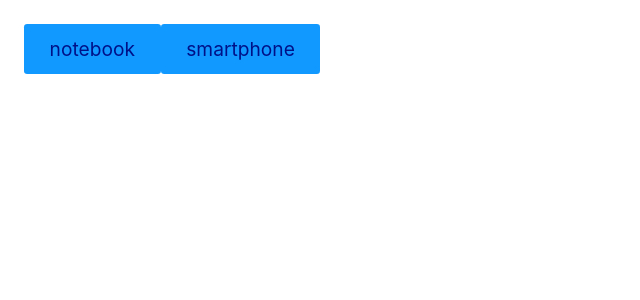
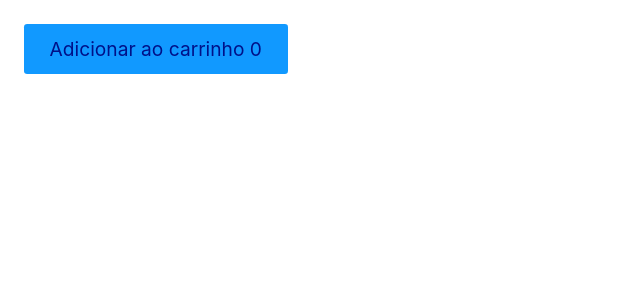
Before and after one commit to ArthurDetomi/React-Origamid, a React (Create React App) app in the folder modulo03-hooks/states/: page / in a window 1280 px wide. Shown: the top 300 px of the page, without its empty margins (0-640 px from the left). Built offline with nearby package versions, Linux system fonts and the light colour scheme.

Commit message:
useRef() aula 2 Hooks

```diff
--- a/modulo03-hooks/states/src/App.js
+++ b/modulo03-hooks/states/src/App.js
@@ -1,9 +1,8 @@
-import ExercicioEffect from "./components/effect/exercicio/ExercicioEffect";
-
+import UseRefAula2 from "./components/useRef/UseRefAula2";
 function App() {
   return (
     <div>
-      <ExercicioEffect />
+      <UseRefAula2 />
     </div>
   );
 }
--- /dev/null
+++ b/modulo03-hooks/states/src/components/useRef/UseRefAula2.jsx
@@ -0,0 +1,26 @@
+import React from "react";
+
+const UseRefAula2 = () => {
+  const [carrinho, setCarrinho] = React.useState(0);
+  const [notificacao, setNotificacao] = React.useState(null);
+  const timeoutRef = React.useRef();
+
+  const handleClick = () => {
+    setCarrinho(carrinho + 1);
+    setNotificacao("Item adicionado ao carrinho");
+
+    clearTimeout(timeoutRef.current);
+    timeoutRef.current = setTimeout(() => {
+      setNotificacao(null);
+    }, 2000);
+  };
+
+  return (
+    <div>
+      <p>{notificacao}</p>
+      <button onClick={handleClick}>Adicionar ao carrinho {carrinho}</button>
+    </div>
+  );
+};
+
+export default UseRefAula2;
```
Also changed, not shown: modulo03-hooks/states/src/components/useRef/UseRefAula.jsx (added, +33 -0 lines).
